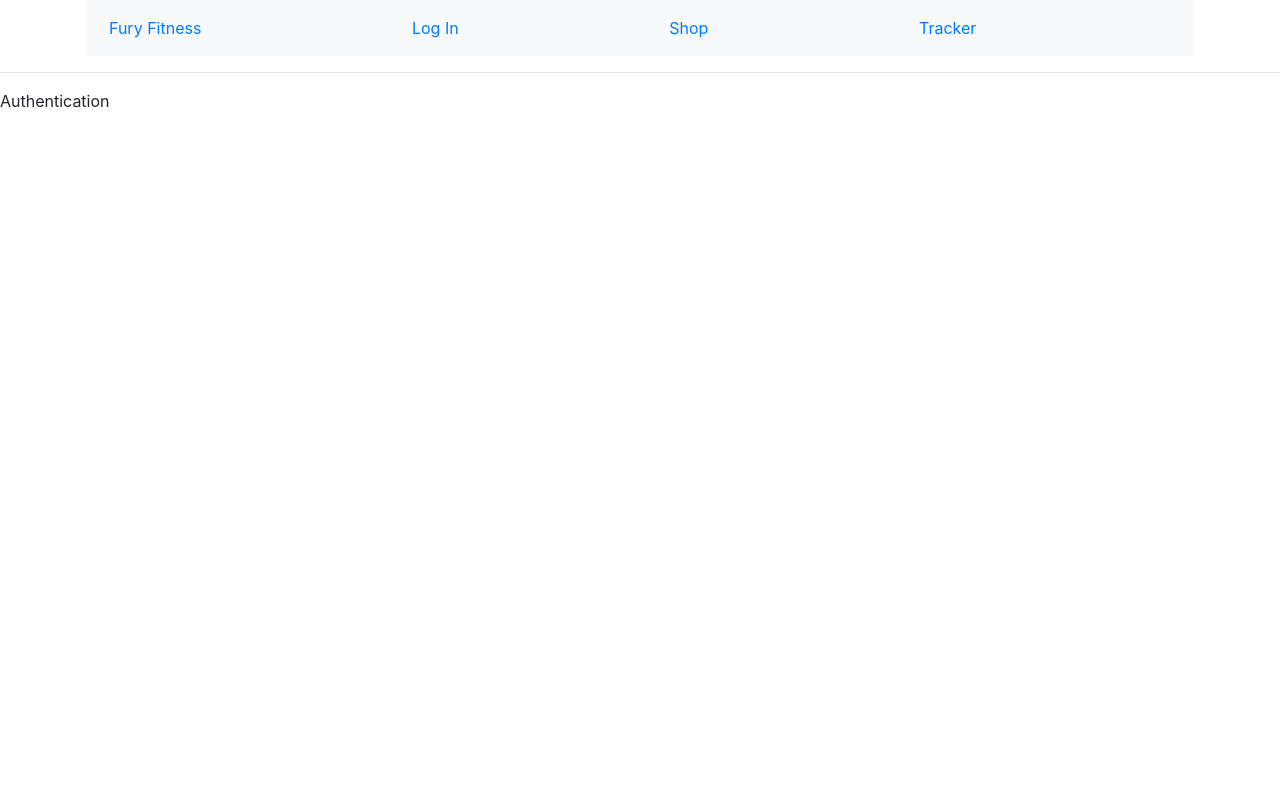
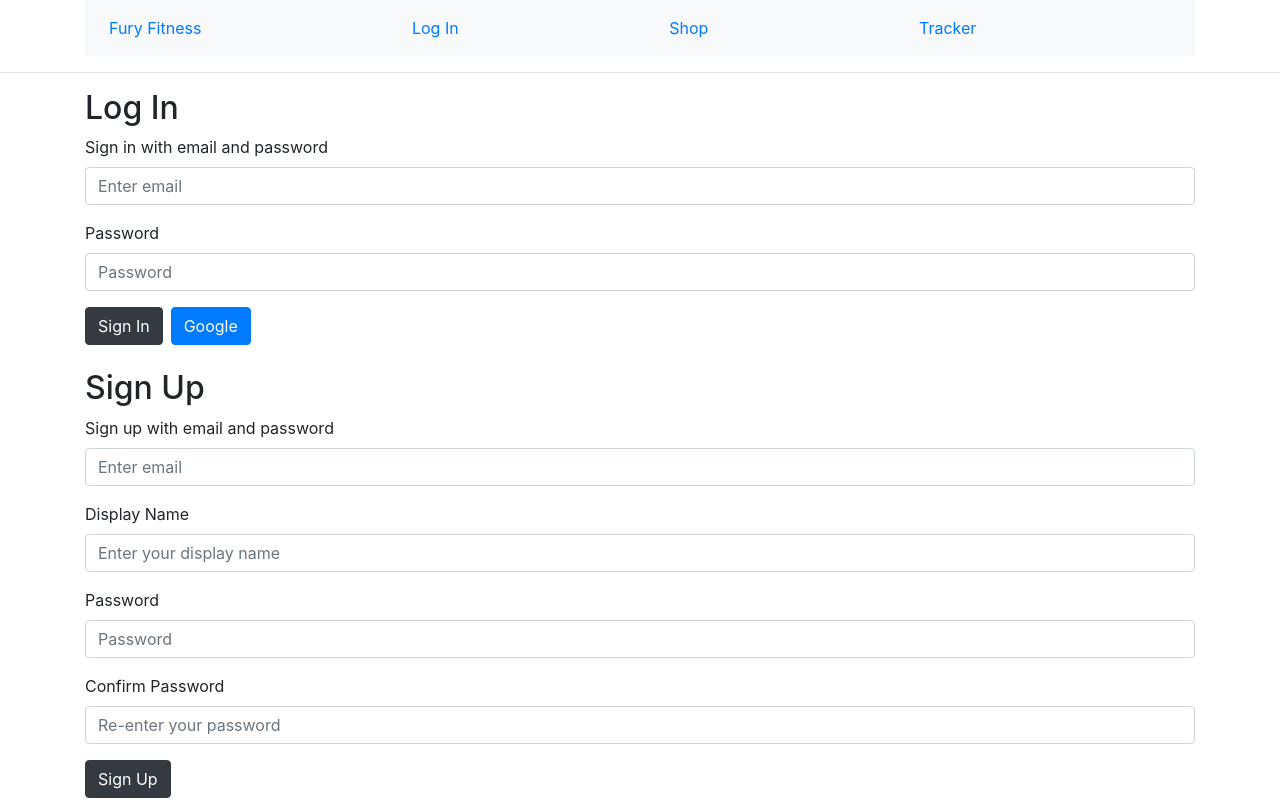
Before and after one commit to dcchan98/Fury_Fitness, a React (Create React App) app: page /authenticate in a window 1280 px wide. Built offline with nearby package versions, Linux system fonts and the light colour scheme.

Commit message:
UI for sign up page

```diff
--- /dev/null
+++ b/src/components/LogIn.js
@@ -0,0 +1,37 @@
+import React from 'react'
+
+export default function LogIn() {
+  return (
+    <div  className='container'>
+    <h2>Log In</h2>
+      <form>
+				<div class='form-group'>
+					<label for='exampleInputEmail1'>Sign in with email and password</label>
+					<input
+						type='email'
+						class='form-control'
+						id='exampleInputEmail1'
+						aria-describedby='emailHelp'
+						placeholder='Enter email'
+					/>
+
+				</div>
+				<div class='form-group'>
+					<label for='exampleInputPassword1'>Password</label>
+					<input
+						type='password'
+						class='form-control'
+						id='exampleInputPassword1'
+						placeholder='Password'
+					/>
+				</div>
+				<button type='submit' class='btn btn-dark btn-primary mr-2'>
+					Sign In
+				</button>
+        <button type='submit' class='btn btn-primary'>
+					Google
+				</button>
+			</form>
+    </div>
+  )
+}
--- /dev/null
+++ b/src/components/SignUp.js
@@ -0,0 +1,57 @@
+import React from 'react'
+
+export default function SignUp() {
+  return (
+    <div  className='container'>
+    <h2>Sign Up</h2>
+      <form>
+
+
+				<div class='form-group'>
+					<label for='exampleInputEmail1'>Sign up with email and password</label>
+					<input
+						type='email'
+						class='form-control'
+						id='exampleInputEmail1'
+						aria-describedby='emailHelp'
+						placeholder='Enter email'
+					/>
+
+				</div>
+
+        <div class='form-group'>
+					<label for='exampleInputEmail1'>Display Name</label>
+					<input
+						type='email'
+						class='form-control'
+						id='exampleInputEmail1'
+						aria-describedby='emailHelp'
+						placeholder='Enter your display name'
+					/>
+
+				</div>
+				<div class='form-group'>
+					<label for='exampleInputPassword1'>Password</label>
+					<input
+						type='password'
+						class='form-control'
+						id='exampleInputPassword1'
+						placeholder='Password'
+					/>
+				</div>
+        <div class='form-group'>
+					<label for='exampleInputPassword1'>Confirm Password</label>
+					<input
+						type='password'
+						class='form-control'
+						id='exampleInputPassword1'
+						placeholder='Re-enter your password'
+					/>
+				</div>
+				<button type='submit' class='btn btn-dark btn-primary mr-2'>
+					Sign Up
+				</button>
+			</form>
+    </div>
+  )
+}
--- a/src/pages/AuthenticationPage.js
+++ b/src/pages/AuthenticationPage.js
@@ -1,9 +1,16 @@
-import React from 'react'
+/** @format */
+
+import React from "react";
+
+import LogIn from "../components/LogIn"
+import SignUp from "../components/SignUp";
 
 export default function AuthenticationPage() {
-  return (
-    <div>
-      Authentication
-    </div>
-  )
+	return (
+		<div>
+			<LogIn/>
+      <br></br>
+      <SignUp />
+		</div>
+	);
 }
```
Also changed, not shown: 1 other file (tests, documents, lock files or other folders).
